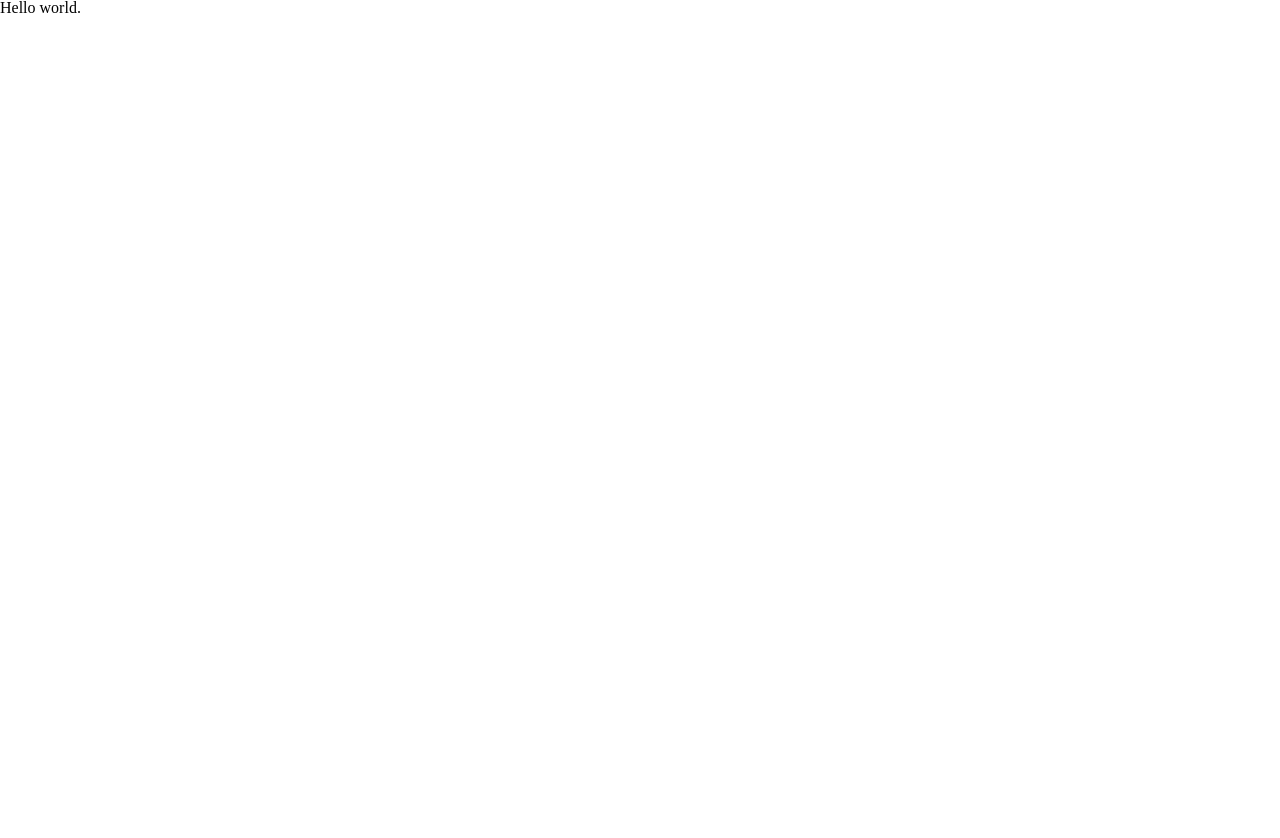
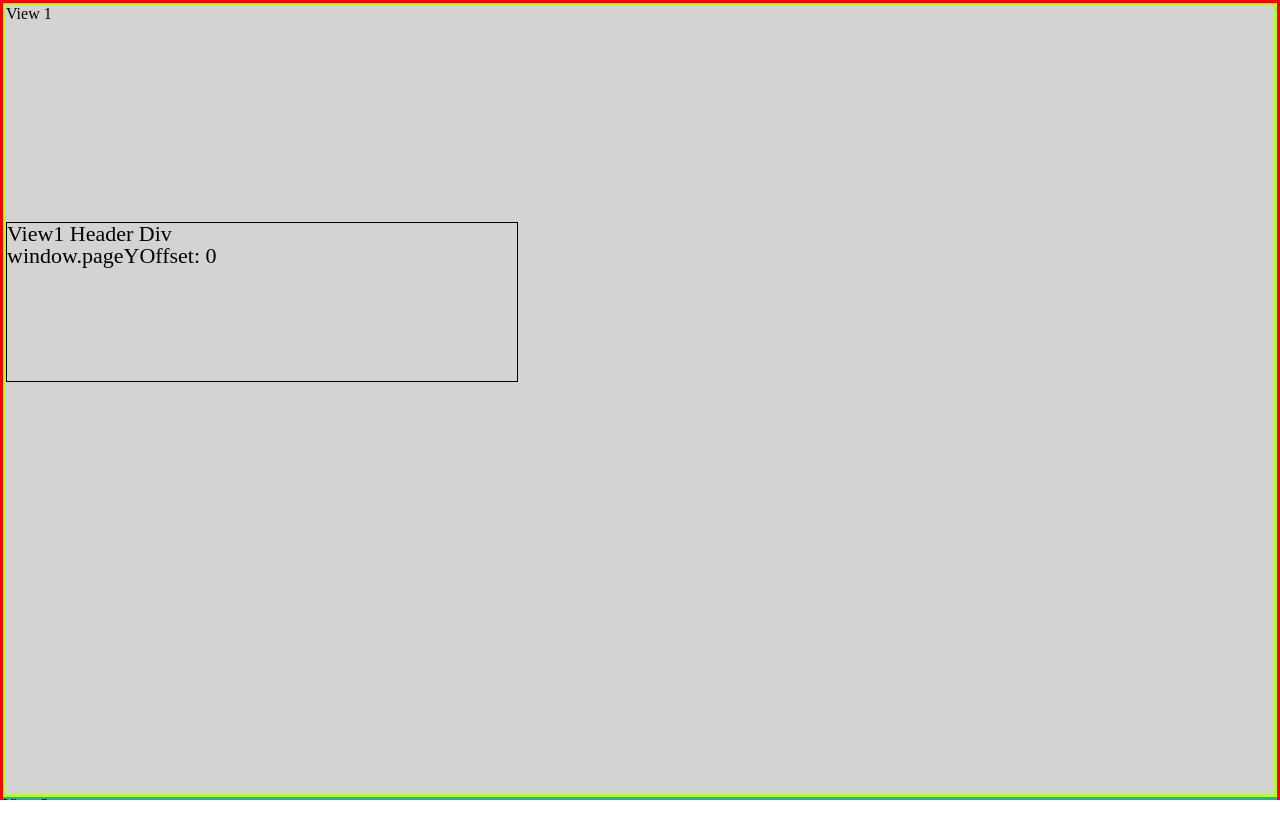
Before and after one commit to adrianadames/StylingBasedOnScrollPositionDemos, a website: page translatingDivs/index.html in a window 1280 px wide. Shown: the top 838 px of the page. Before the commit the page ends 800 px from the top, so only its background shows below. Drawn offline with Linux system fonts and the light colour scheme.

Commit message:
Got div to translate horizontally as you scroll. Started playing with positioning of the different views.

```diff
--- a/translatingDivs/css/index.css
+++ b/translatingDivs/css/index.css
@@ -48,3 +48,92 @@ table {
 }
 
 * {box-sizing: border-box}
+body {
+	height: 22731px;
+	min-width: 1024px;
+	/* overflow: hidden; */
+}
+
+
+.outer-container {
+	background-color:brown;
+	min-width: 1024px;
+	position: fixed;
+	overflow: hidden;
+	top:0;
+	left:0;
+	height:100%;
+	width:100%;
+
+}
+
+.inner-container {
+	background-color:purple;
+	position: absolute;
+	overflow: hidden;
+	top:0;
+	left:0;
+	height:100%;
+	width:100%;
+}
+
+.views-container {
+	background-color:white;
+	position: absolute;
+	left:0;
+	height:100%;
+	width:100%;
+	border:3px solid red;
+}
+
+.view1 {
+	/* height: 2360px; */
+	height:100%;
+	width:100%;
+	border:3px solid greenyellow;
+	background-color:lightgray;
+	position: absolute;
+}
+
+.view2 {
+	/* height:2175px; */
+	height:100%;
+	background-color:lightgreen;
+}
+
+.view3 {
+	height:2970px;
+	background-color: lightseagreen;
+}
+
+.view4 {
+	height:9410px;
+	background-color: lightskyblue;
+}
+
+.view5 {
+	height:3200px;
+	background-color:lightcyan;
+}
+
+.view6 {
+	height:1565px;
+	background-color:lightcoral;
+}
+
+.view7 {
+	height:675px;
+	background-color:rgb(128, 223, 240);
+}
+
+
+
+.view1-header {
+	/* width:1024px; */
+	width:512px;
+	height:160px;
+	border:1px solid black;
+	font-size:22px;
+	margin-top:200px;
+	left:-150px;
+}
--- a/translatingDivs/index.html
+++ b/translatingDivs/index.html
@@ -6,12 +6,53 @@
   <meta name="viewport" content="width=device-width, initial-scale=1.0">
   <link rel="stylesheet" href="css/index.css">
   <title> Translating Divs as Function of Scroll Position Demo  </title>
+
 </head>
 
 <body>
-    <div>
-        Hello world.
+    <div class = 'outer-container'>
+    <div class = 'inner-container'>
+    <div class = 'views-container'>
+
+        <div class = 'view view1'>
+            View 1
+
+            <div class = 'view1-header'>
+                View1 Header Div
+                <div class = 'view1-header-position'>
+                    view1-header-position
+                </div>
+            </div>
+        </div>
+
+        <div class = 'view view2'>
+            View 2
+        </div>
+
+        <div class = 'view view3'>
+            View 3
+        </div>
+
+        <div class = 'view view4'>
+            View 4
+        </div>
+
+        <div class = 'view view5'>
+            View 5
+        </div>
+
+        <div class = 'view view6'>
+            View 6
+        </div>
+
+        <div class = 'view view7'>
+            View 7
+        </div>
+
     </div>
+    </div>
+    </div>
+    <script src = "js/index.js"></script>
 </body>
 
 
--- /dev/null
+++ b/translatingDivs/js/index.js
@@ -0,0 +1,39 @@
+let outerContainer = document.querySelector('.outer-container');
+console.log('outerContainer: ', outerContainer);
+
+let view1 = document.querySelector('.view1');
+console.log('view1: ', view1);
+
+let view1Header = document.querySelector('.view1-header');
+console.log('view1Header: ', view1Header);
+
+let view1HeaderPosition = document.querySelector('.view1-header-position');
+console.log('view1HeaderPosition: ', view1HeaderPosition);
+
+// view1Header.addEventListener('click', () => {
+//     console.log('beep')
+//     view1Header.style.transform = 'matrix3d(1,0,0,0,0,1,0,0,0,0,1,0,250,0,0,1)';
+// })
+
+let view2 = document.querySelector('.view2');
+console.log('view2: ', view2);
+
+
+let scrollTop1 = window.pageYOffset;
+console.log('scrollTop1: ', scrollTop1);
+
+let scrollTop2=document.documentElement.scrollTop;
+console.log('scrollTop2: ', scrollTop2);
+
+
+
+let body = document.querySelector('body');
+console.log('body: ', body);
+
+window.addEventListener('scroll', () => {
+    setTimeout(500)
+    console.log('beep')
+    view1HeaderPosition.textContent = 'window.pageYOffset: ' + window.pageYOffset;
+    view1Header.style.transform = `matrix3d(1,0,0,0,0,1,0,0,0,0,1,0,${window.pageYOffset},0,0,1)`;
+    view2.style.transform = `translateY(${2360-window.pageYOffset}) translateZ(0px)`;
+})
```
